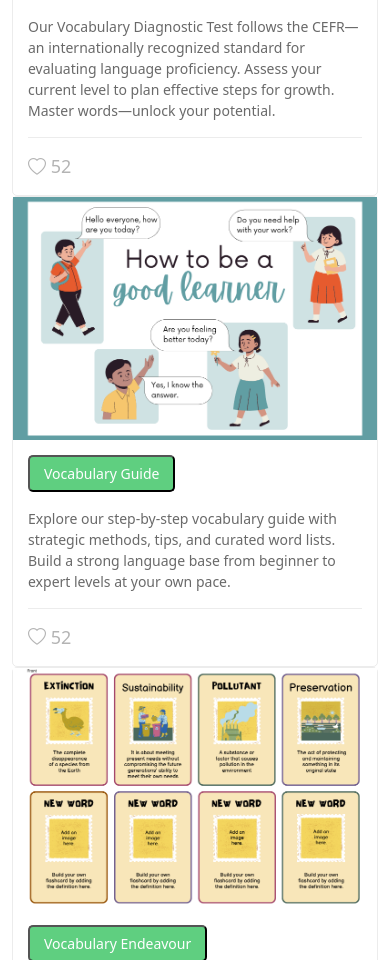
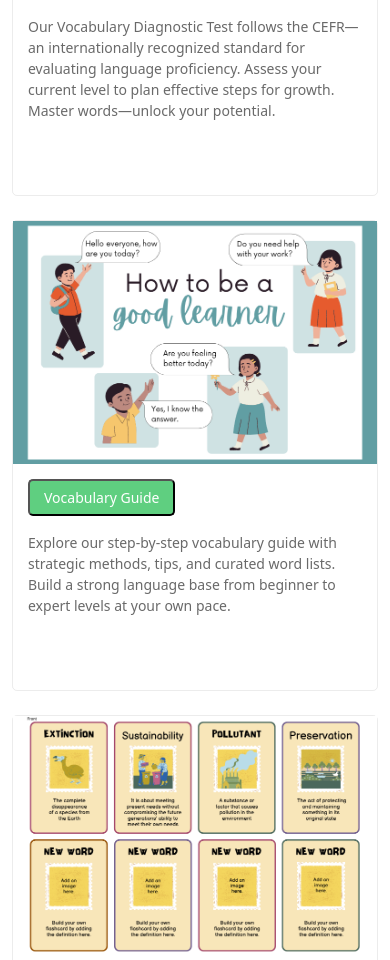
Before and after one commit to vaibhavselkar/Sanghamitra_learning, a React (Create React App) app in the folder frontend/: page /english/vocabulary in a window 390 px wide. Shown: the part 1040-2000 px from the top of the page. Built offline with nearby package versions, Linux system fonts and the light colour scheme; no server answers.

Commit message:
Update vocabulary.js

```diff
--- a/frontend/src/pages/English/vocabulary.js
+++ b/frontend/src/pages/English/vocabulary.js
@@ -6,105 +6,120 @@ import vocabGuideImg from "../../assets/img/VocabGuide.png";
 import vocabJourneyImg from "../../assets/img/VocabJourney.png";
 
 const VocabularyLearning = () => {
+  // Course items data for cleaner JSX
+  const courseItems = [
+    {
+      id: 1,
+      title: "Diagnostic Test",
+      img: diagnosticTestImg,
+      alt: "Vocabulary Diagnostic Test",
+      path: "/english/vocabulary/vocabulary-diagnostic-test",
+      description: "Our Vocabulary Diagnostic Test follows the CEFR—an internationally recognized standard for evaluating language proficiency. Assess your current level to plan effective steps for growth. Master words—unlock your potential.",
+      likes: 52
+    },
+    {
+      id: 2,
+      title: "Vocabulary Guide",
+      img: vocabGuideImg,
+      alt: "Vocabulary Guide",
+      path: "/english/vocabulary/guide",
+      description: "Explore our step-by-step vocabulary guide with strategic methods, tips, and curated word lists. Build a strong language base from beginner to expert levels at your own pace.",
+      likes: 52
+    },
+    {
+      id: 3,
+      title: "Vocabulary Endeavour",
+      img: vocabJourneyImg,
+      alt: "Vocabulary Journey",
+      path: "/english/vocabulary/main-page",
+      description: "Track your progress through interactive lessons and level-wise challenges. This learning journey turns vocabulary building into a fun and goal-driven adventure.",
+      likes: 52
+    }
+  ];
+
   return (
-    <main className="main">
-      {/* Page Title */}
-      <div className="page-title">
+    <main className="main" aria-labelledby="vocabulary-learning-title">
+      {/* Page Header Section */}
+      <header className="page-title">
         <div className="heading">
           <div className="container">
             <div className="row d-flex justify-content-center text-center">
               <div className="col-lg-8">
-                <h1 style={{ animation: "none", caretColor: "transparent" }}>
+                <h1
+                  id="vocabulary-learning-title"
+                  style={{ animation: "none", caretColor: "transparent" }}
+                >
                   Vocabulary Learning
                 </h1>
                 <p className="mb-0" style={{ animation: "none", caretColor: "transparent" }}>
-                  A strong vocabulary is the foundation of effective communication and critical thinking. It helps students express ideas clearly, understand complex concepts, and excel academically and professionally. By building a rich vocabulary, you unlock the ability to learn faster, connect deeper, and stand out in every field. Empower your future by mastering words—they're your most powerful tool!
+                  A strong vocabulary is the foundation of effective communication and critical thinking.
+                  It helps students express ideas clearly, understand complex concepts, and excel academically
+                  and professionally. By building a rich vocabulary, you unlock the ability to learn faster,
+                  connect deeper, and stand out in every field. Empower your future by mastering words—they're
+                  your most powerful tool!
                 </p>
               </div>
             </div>
           </div>
         </div>
-        <nav className="breadcrumbs">
+
+        <nav className="breadcrumbs" aria-label="Breadcrumb">
           <div className="container">
-            <ol>
-              <li><Link to="/">Home</Link></li>
-              <li><Link to="/english">English</Link></li>
-              <li className="current">Vocabulary Learning</li>
+            <ol itemScope itemType="https://schema.org/BreadcrumbList">
+              <li itemProp="itemListElement" itemScope itemType="https://schema.org/ListItem">
+                <Link itemProp="item" to="/"><span itemProp="name">Home</span></Link>
+                <meta itemProp="position" content="1" />
+              </li>
+              <li itemProp="itemListElement" itemScope itemType="https://schema.org/ListItem">
+                <Link itemProp="item" to="/english"><span itemProp="name">English</span></Link>
+                <meta itemProp="position" content="2" />
+              </li>
+              <li className="current" itemProp="itemListElement" itemScope itemType="https://schema.org/ListItem">
+                <span itemProp="name">Vocabulary Learning</span>
+                <meta itemProp="position" content="3" />
+              </li>
             </ol>
           </div>
         </nav>
-      </div>
+      </header>
 
-      {/* Courses List Section */}
-      <section id="courses-list" className="section courses-list">
+      {/* Courses Grid Section */}
+      <section id="courses-list" className="section courses-list" aria-labelledby="courses-heading">
         <div className="container">
-          <div className="row">
-            {/* Diagnostic Test */}
-            <div className="col-lg-4 col-md-6 d-flex align-items-stretch">
-              <div className="course-item">
-                <img src={diagnosticTestImg} className="img-fluid" alt="Vocabulary Diagnostic Test" />
-                <div className="course-content">
+          <h2 id="courses-heading" className="visually-hidden">Vocabulary Learning Options</h2>
+          <div className="row g-4">
+            {courseItems.map((course) => (
+              <div key={course.id} className="col-lg-4 col-md-6 d-flex align-items-stretch">
+                <article className="course-item h-100">
+                  <figure className="course-figure mb-0">
+                    <img
+                      src={course.img}
+                      className="img-fluid"
+                      alt={course.alt}
+                      loading="lazy"
+                    />
+                  </figure>
+                  <div className="course-content d-flex flex-column h-100">
                     <div className="d-flex justify-content-between align-items-center mb-3">
-                    <Link to="/english/vocabulary/vocabulary-diagnostic-test">
-                      <button className="category">Diagnostic Test</button>
+                      <Link to={course.path}>
+                        <button className="category" aria-label={`Go to ${course.title}`}>
+                          {course.title}
+                        </button>
                       </Link>
                     </div>
-                  <p className="description">
-                    Our Vocabulary Diagnostic Test follows the CEFR—an internationally recognized standard for evaluating language proficiency. Assess your current level to plan effective steps for growth. Master words—unlock your potential.
+                    <p className="description flex-grow-1">
+                      {course.description}
                     </p>
-                  <div className="trainer d-flex justify-content-between align-items-center">
+                    <div className="trainer d-flex justify-content-between align-items-center mt-auto">
                       <div className="trainer-rank d-flex align-items-center">
-                      <i className="bi bi-heart heart-icon"></i>&nbsp;52
+                        <i className="bi bi-heart heart-icon" aria-hidden="true"></i>
+                        <span className="ms-1">{course.likes}</span>
                       </div>
                     </div>
                   </div>
+                </article>
               </div>
-            </div>
-
-            {/* Vocabulary Guide */}
-            <div className="col-lg-4 col-md-6 d-flex align-items-stretch">
-              <div className="course-item">
-                <img src={vocabGuideImg} className="img-fluid" alt="Vocabulary Guide" />
-                <div className="course-content">
-                  <div className="d-flex justify-content-between align-items-center mb-3">
-                    <Link to="/english/vocabulary/guide">
-                      <button className="category">Vocabulary Guide</button>
-                    </Link>
-                  </div>
-                  <p className="description">
-                    Explore our step-by-step vocabulary guide with strategic methods, tips, and curated word lists. Build a strong language base from beginner to expert levels at your own pace.
-                  </p>
-                  <div className="trainer d-flex justify-content-between align-items-center">
-                    <div className="trainer-rank d-flex align-items-center">
-                      <i className="bi bi-heart heart-icon"></i>&nbsp;52
-                    </div>
-                  </div>
-                </div>
-              </div>
-            </div>
-
-            {/* Vocabulary Journey */}
-            <div className="col-lg-4 col-md-6 d-flex align-items-stretch">
-              <div className="course-item">
-                <img src={vocabJourneyImg} className="img-fluid" alt="Vocabulary Journey" />
-                <div className="course-content">
-                  <div className="d-flex justify-content-between align-items-center mb-3">
-                    <Link to="/english/vocabulary/main-page">
-                      <button className="category">Vocabulary Endeavour</button>
-                    </Link>
-                  </div>
-                  <p className="description">
-                    Track your progress through interactive lessons and level-wise challenges. This learning journey turns vocabulary building into a fun and goal-driven adventure.
-                  </p>
-                  <div className="trainer d-flex justify-content-between align-items-center">
-                    <div className="trainer-rank d-flex align-items-center">
-                      <i className="bi bi-heart heart-icon"></i>&nbsp;52
-                    </div>
-                  </div>
-                </div>
-              </div>
-            </div>
-
+            ))}
           </div>
         </div>
       </section>
```
Lines whose indentation alone changed are shown as unchanged.
